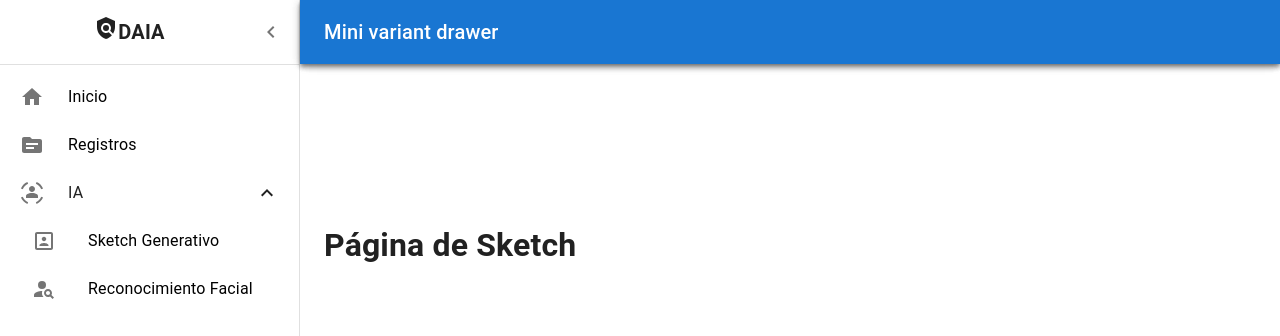
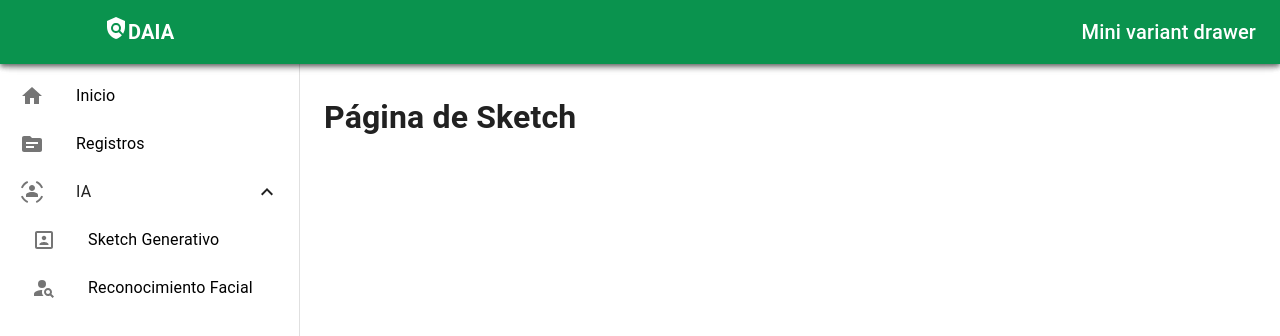
Before and after one commit to RobLeexx/DAIA, a React (Vite) app in the folder client/: page /sketch in a window 1280 px wide. Shown: the top 336 px of the page. Built offline with nearby package versions, Linux system fonts and the light colour scheme.

Commit message:
Navigation fix && ColorTheme

```diff
--- a/client/src/components/Navigation.tsx
+++ b/client/src/components/Navigation.tsx
@@ -1,19 +1,13 @@
 import * as React from "react";
 import { Link } from "react-router-dom";
 
-import { styled, useTheme, Theme, CSSObject } from "@mui/material/styles";
 import Box from "@mui/material/Box";
-import MuiDrawer from "@mui/material/Drawer";
-import MuiAppBar, { AppBarProps as MuiAppBarProps } from "@mui/material/AppBar";
+import AppBar from "@mui/material/AppBar";
+import Drawer from "@mui/material/Drawer";
 import Toolbar from "@mui/material/Toolbar";
 import List from "@mui/material/List";
 import CssBaseline from "@mui/material/CssBaseline";
 import Typography from "@mui/material/Typography";
-import Divider from "@mui/material/Divider";
-import IconButton from "@mui/material/IconButton";
-import MenuIcon from "@mui/icons-material/Menu";
-import ChevronLeftIcon from "@mui/icons-material/ChevronLeft";
-import ChevronRightIcon from "@mui/icons-material/ChevronRight";
 import ListItemButton from "@mui/material/ListItemButton";
 import ListItemIcon from "@mui/material/ListItemIcon";
 import ListItemText from "@mui/material/ListItemText";
@@ -27,140 +21,61 @@ import ExpandLess from "@mui/icons-material/ExpandLess";
 import ExpandMore from "@mui/icons-material/ExpandMore";
 import PortraitIcon from "@mui/icons-material/Portrait";
 import PersonSearchIcon from "@mui/icons-material/PersonSearch";
+import { ThemeProvider } from "@mui/material/styles";
+import { theme } from "../theme/colors";
 
 const drawerWidth = 300;
-
-const openedMixin = (theme: Theme): CSSObject => ({
-  width: drawerWidth,
-  transition: theme.transitions.create("width", {
-    easing: theme.transitions.easing.sharp,
-    duration: theme.transitions.duration.enteringScreen,
-  }),
-  overflowX: "hidden",
-});
-
-const closedMixin = (theme: Theme): CSSObject => ({
-  transition: theme.transitions.create("width", {
-    easing: theme.transitions.easing.sharp,
-    duration: theme.transitions.duration.leavingScreen,
-  }),
-  overflowX: "hidden",
-  width: `calc(${theme.spacing(7)} + 1px)`,
-  [theme.breakpoints.up("sm")]: {
-    width: `calc(${theme.spacing(8)} + 1px)`,
-  },
-});
-
-const DrawerHeader = styled("div")(({ theme }) => ({
-  display: "flex",
-  alignItems: "center",
-  justifyContent: "flex-end",
-  padding: theme.spacing(0, 1),
-  // necessary for content to be below app bar
-  ...theme.mixins.toolbar,
-}));
-
-interface AppBarProps extends MuiAppBarProps {
-  open?: boolean;
-}
-
-const AppBar = styled(MuiAppBar, {
-  shouldForwardProp: (prop) => prop !== "open",
-})<AppBarProps>(({ theme, open }) => ({
-  zIndex: theme.zIndex.drawer + 1,
-  transition: theme.transitions.create(["width", "margin"], {
-    easing: theme.transitions.easing.sharp,
-    duration: theme.transitions.duration.leavingScreen,
-  }),
-  ...(open && {
-    marginLeft: drawerWidth,
-    width: `calc(100% - ${drawerWidth}px)`,
-    transition: theme.transitions.create(["width", "margin"], {
-      easing: theme.transitions.easing.sharp,
-      duration: theme.transitions.duration.enteringScreen,
-    }),
-  }),
-}));
-
-const Drawer = styled(MuiDrawer, {
-  shouldForwardProp: (prop) => prop !== "open",
-})(({ theme, open }) => ({
-  width: drawerWidth,
-  flexShrink: 0,
-  whiteSpace: "nowrap",
-  boxSizing: "border-box",
-  ...(open && {
-    ...openedMixin(theme),
-    "& .MuiDrawer-paper": openedMixin(theme),
-  }),
-  ...(!open && {
-    ...closedMixin(theme),
-    "& .MuiDrawer-paper": closedMixin(theme),
-  }),
-}));
 
 interface NavigationProps {
   children?: React.ReactNode;
 }
 
 export const Navigation: React.FC<NavigationProps> = ({ children }) => {
-  const theme = useTheme();
   const [open, setOpen] = React.useState(true);
-  const [open2, setOpen2] = React.useState(true);
-
-  const handleDrawerOpen = () => {
-    setOpen(true);
-  };
-
-  const handleDrawerClose = () => {
-    setOpen(false);
-  };
-
   const handleClick = () => {
-    setOpen2(!open2);
+    setOpen(!open);
   };
 
   return (
+    <ThemeProvider theme={theme}>
       <Box sx={{ display: "flex" }}>
         <CssBaseline />
-        <AppBar position="fixed" open={open}>
+        <AppBar
+          position="fixed"
+          sx={{ zIndex: (theme) => theme.zIndex.drawer + 1 }}
+        >
           <Toolbar>
-            <IconButton
-              color="inherit"
-              aria-label="open drawer"
-              onClick={handleDrawerOpen}
-              edge="start"
-              sx={{
-                marginRight: 5,
-                ...(open && { display: "none" }),
+            <div
+              style={{
+                flexGrow: 2,
+                display: "flex",
+                justifyContent: "start",
+                paddingLeft: 80,
               }}
-            >
-              <MenuIcon />
-            </IconButton>
-            <Typography variant="h6" noWrap component="div">
-              Mini variant drawer
-            </Typography>
-          </Toolbar>
-        </AppBar>
-        <Drawer variant="permanent" open={open}>
-          <DrawerHeader>
-            <div
-              style={{ flexGrow: 2, display: "flex", justifyContent: "center" }}
             >
               <PolicyIcon></PolicyIcon>
               <Typography variant="h6" style={{ fontWeight: "bold" }}>
                 DAIA
               </Typography>
             </div>
-            <IconButton onClick={handleDrawerClose}>
-              {theme.direction === "rtl" ? (
-                <ChevronRightIcon />
-              ) : (
-                <ChevronLeftIcon />
-              )}
-            </IconButton>
-          </DrawerHeader>
-          <Divider />
+            <Typography variant="h6" noWrap component="div">
+              Mini variant drawer
+            </Typography>
+          </Toolbar>
+        </AppBar>
+        <Drawer
+          variant="permanent"
+          sx={{
+            width: drawerWidth,
+            flexShrink: 0,
+            [`& .MuiDrawer-paper`]: {
+              width: drawerWidth,
+              boxSizing: "border-box",
+            },
+          }}
+        >
+          <Toolbar />
+          <Box sx={{ overflow: "auto" }}>
             <List>
               <Link
                 to="/inicio"
@@ -177,19 +92,10 @@ export const Navigation: React.FC<NavigationProps> = ({ children }) => {
                     px: 2.5,
                   }}
                 >
-                <ListItemIcon
-                  sx={{
-                    minWidth: 0,
-                    mr: open ? 3 : "auto",
-                    justifyContent: "center",
-                  }}
-                >
+                  <ListItemIcon>
                     <HomeIcon></HomeIcon>
                   </ListItemIcon>
-                <ListItemText
-                  primary={"Inicio"}
-                  sx={{ opacity: open ? 1 : 0 }}
-                />
+                  <ListItemText primary={"Inicio"} />
                 </ListItemButton>
               </Link>
               <Link
@@ -207,19 +113,10 @@ export const Navigation: React.FC<NavigationProps> = ({ children }) => {
                     px: 2.5,
                   }}
                 >
-                <ListItemIcon
-                  sx={{
-                    minWidth: 0,
-                    mr: open ? 3 : "auto",
-                    justifyContent: "center",
-                  }}
-                >
+                  <ListItemIcon>
                     <SourceIcon></SourceIcon>
                   </ListItemIcon>
-                <ListItemText
-                  primary={"Registros"}
-                  sx={{ opacity: open ? 1 : 0 }}
-                />
+                  <ListItemText primary={"Registros"} />
                 </ListItemButton>
               </Link>
               <ListItemButton
@@ -230,24 +127,14 @@ export const Navigation: React.FC<NavigationProps> = ({ children }) => {
                   px: 2.5,
                 }}
               >
-              <ListItemIcon
-                sx={{
-                  minWidth: 0,
-                  mr: open ? 3 : "auto",
-                  justifyContent: "center",
-                }}
-              >
+                <ListItemIcon>
                   <SensorOccupiedIcon />
                 </ListItemIcon>
-              <ListItemText primary={"IA"} sx={{ opacity: open ? 1 : 0 }} />
-              {open2 ? (
-                <ExpandLess sx={{ display: open ? 1 : "none" }} />
-              ) : (
-                <ExpandMore sx={{ display: open ? 1 : "none" }} />
-              )}
+                <ListItemText primary={"IA"} />
+                {open ? <ExpandLess /> : <ExpandMore />}
               </ListItemButton>
               <Collapse
-              in={open2}
+                in={open}
                 timeout="auto"
                 unmountOnExit
                 sx={{ opacity: open ? 1 : 0, display: open ? 1 : "none" }}
@@ -286,11 +173,12 @@ export const Navigation: React.FC<NavigationProps> = ({ children }) => {
                 </List>
               </Collapse>
             </List>
+          </Box>
         </Drawer>
         <Box component="main" sx={{ flexGrow: 1, p: 3 }}>
-          <DrawerHeader />
           {children}
         </Box>
       </Box>
+    </ThemeProvider>
   );
 };
--- /dev/null
+++ b/client/src/theme/colors.tsx
@@ -0,0 +1,9 @@
+import { createTheme } from "@mui/material/styles";
+
+export const theme = createTheme({
+    palette: {
+      primary: {
+        main: "#0a934e",
+      },
+    },
+  });
```
Lines whose indentation alone changed are shown as unchanged.
